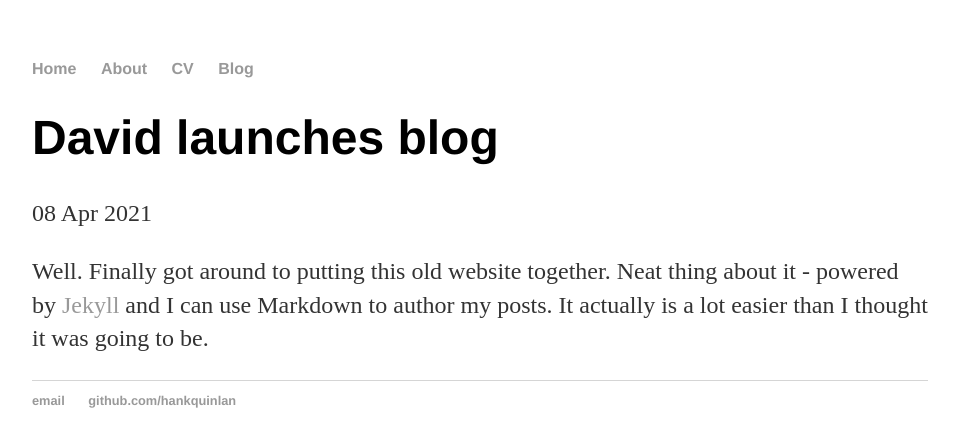
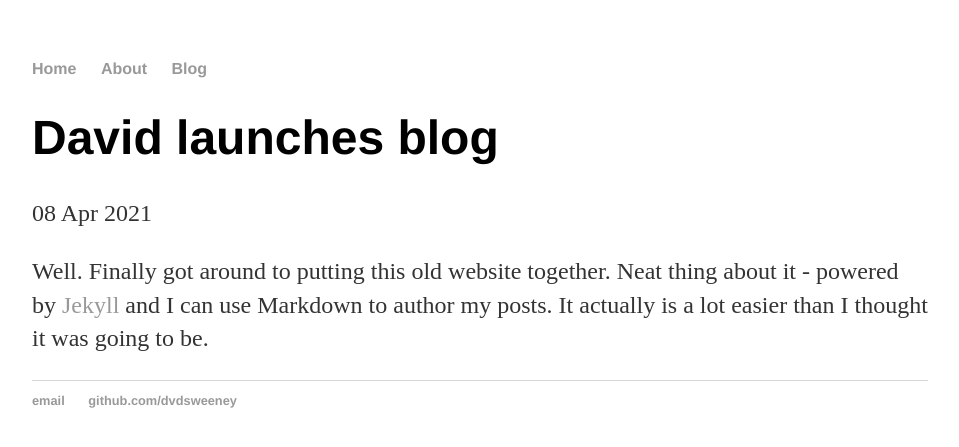
Before and after one commit to dvdsweeney/dvdsweeney.github.io, a Jekyll site: the page built from 2021-04-08-title-of-my-post.md, in a window 1280 px wide. Shown: the top 447 px of the page, without its empty margins (160-1119 px from the left). Built offline with Jekyll 4.4.1, drawn with Linux system fonts in a browser that asks for light colours.

Commit message:
Update default.html

```diff
--- a/_layouts/default.html
+++ b/_layouts/default.html
@@ -10,7 +10,6 @@
 	    		<ul>
 	        		<li><a href="/">Home</a></li>
 		        	<li><a href="/about">About</a></li>
-	        		<li><a href="/cv">CV</a></li>
 	        		<li><a href="/blog">Blog</a></li>
 	    		</ul>
 			</nav>
@@ -21,8 +20,8 @@
 			</div><!-- /.container -->
 			<footer>
 	    		<ul>
-	        		<li><a href="mailto:hankquinlanhub@gmail.com">email</a></li>
-	        		<li><a href="https://github.com/hankquinlan">github.com/hankquinlan</a></li>
+	        		<li><a href="mailto:dvdsweeney@gmail.com">email</a></li>
+	        		<li><a href="https://github.com/dvdsweeney">github.com/dvdsweeney</a></li>
 				</ul>
 			</footer>
 		</body>
```
